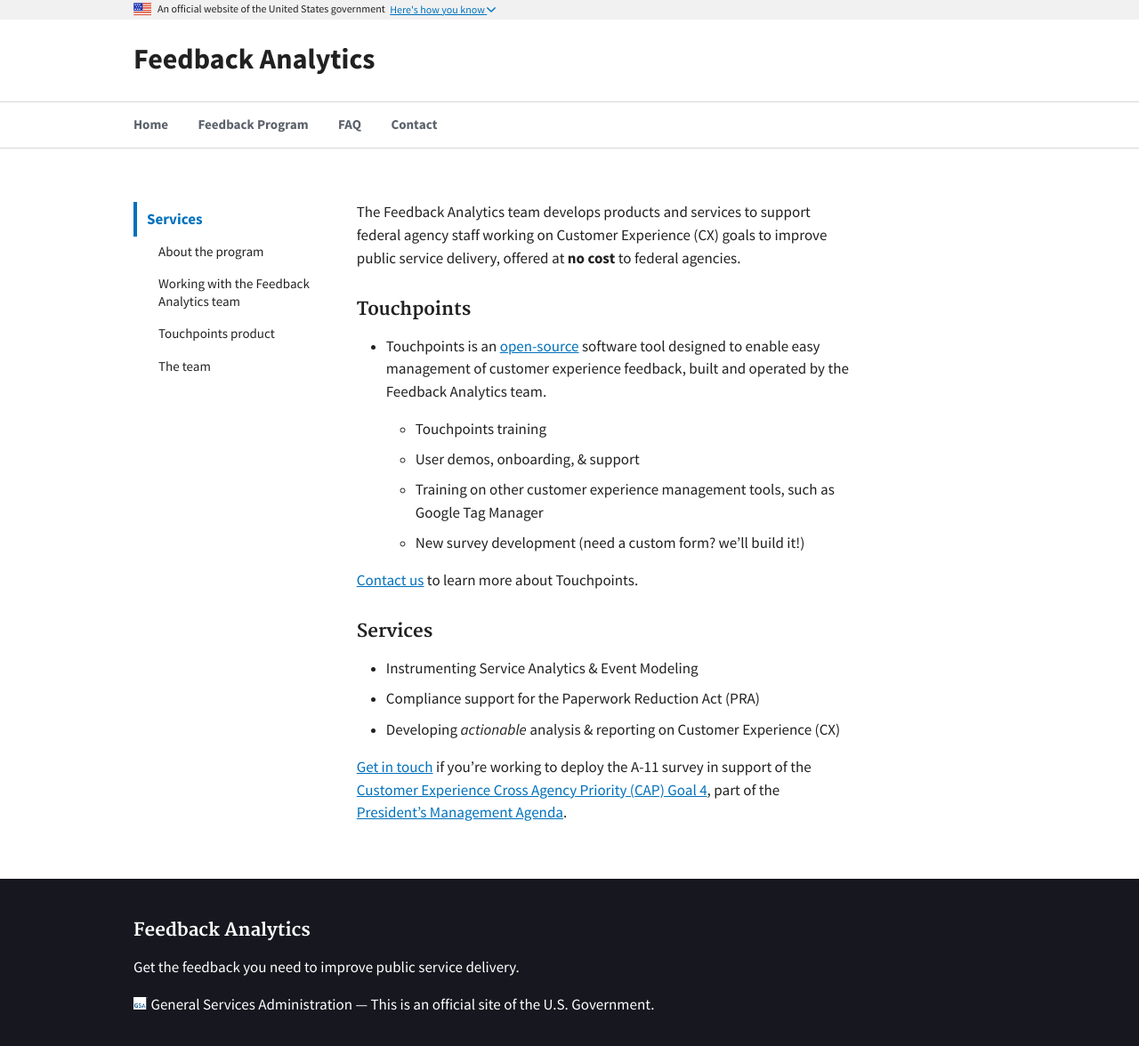
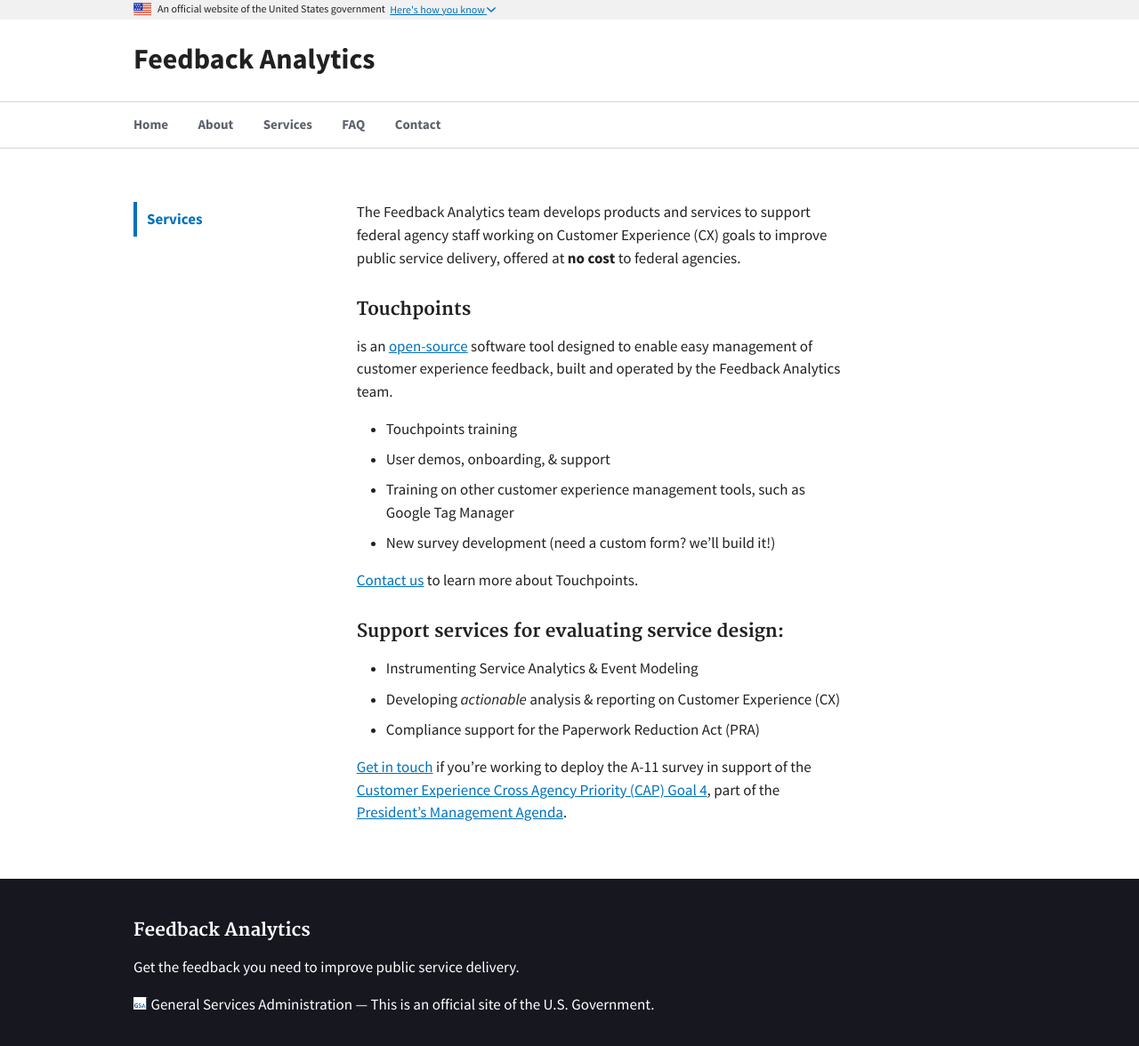
Before and after one commit to GSA/feedback.usa.gov, a Jekyll site: the page built from pages/services.md, in a window 1280 px wide. Shown: the whole page at 89% size. Built offline with Jekyll 4.4.1, drawn with Linux system fonts in a browser that asks for light colours.

Commit message:
nav updates

```diff
--- a/_data/navbar.yml
+++ b/_data/navbar.yml
@@ -7,37 +7,19 @@ menu:
         show_in_menu: false
         show_in_footer: false
     -
-        text: Feedback Program
+        text: About
+        id: about
+        href: /about
+        permalink: /about/
+        show_in_menu: true
+        show_in_footer: false
+    -
+        text: Services
         id: services
         href: /services
         permalink: /services/
         show_in_menu: true
         show_in_footer: false
-        children:
-            -
-                text: 'About the program'
-                id: services-about
-                href: '#about'
-                show_in_menu: false
-                show_in_footer: false
-            -
-                text: 'Working with the Feedback Analytics team'
-                id: services-consultation
-                href: '#consultation'
-                show_in_menu: false
-                show_in_footer: false
-            -
-                text: 'Touchpoints product'
-                id: services-touchpoints
-                href: '#touchpoints'
-                show_in_menu: false
-                show_in_footer: false
-            -
-                text: 'The team'
-                id: services-team
-                href: '#team'
-                show_in_menu: false
-                show_in_footer: false
     -
         text: FAQ
         id: faq
--- a/pages/services.md
+++ b/pages/services.md
@@ -14,25 +14,22 @@ The Feedback Analytics team develops products and services to support federal ag
 <a id="touchpoints"></a>
 
 ### Touchpoints
+  is an [open-source](https://github.com/gsa/touchpoints) software tool designed to enable easy management of
+  customer experience feedback, built and operated by the Feedback Analytics team.
 
-  * Touchpoints is an
-    [open-source](https://github.com/gsa/touchpoints) software tool designed to enable easy management of
-    customer experience feedback, built and operated by the Feedback Analytics team.
-
-    * Touchpoints training <!-- app link to go live after ATO -->
-    * User demos, onboarding, & support
-    * Training on other customer experience management tools, such as Google Tag Manager
-    * New survey development (need a custom form? we'll build it!)
+  * Touchpoints training <!-- app link to go live after ATO -->
+  * User demos, onboarding, & support
+  * Training on other customer experience management tools, such as Google Tag Manager
+  * New survey development (need a custom form? we'll build it!)
 
   <a href="mailto:{{site.team_email}}">
     Contact us</a> to learn more about Touchpoints.
 
-### Services
-
+<a id="services"></a>
+### Support services for evaluating service design:
   * Instrumenting Service Analytics & Event Modeling
+  * Developing _actionable_ analysis & reporting on Customer Experience (CX)
   * Compliance support for the Paperwork Reduction Act (PRA)
-  * Developing _actionable_ analysis & reporting on Customer Experience (CX)
-
 
   <a href="mailto:{{site.team_email}}">
     Get in touch</a> if you're working to deploy the A-11 survey in support of the [Customer Experience Cross Agency Priority (CAP) Goal 4](https://performance.gov/cx), part of the [President's Management Agenda](https://www.performance.gov/PMA/PMA.html).
```
